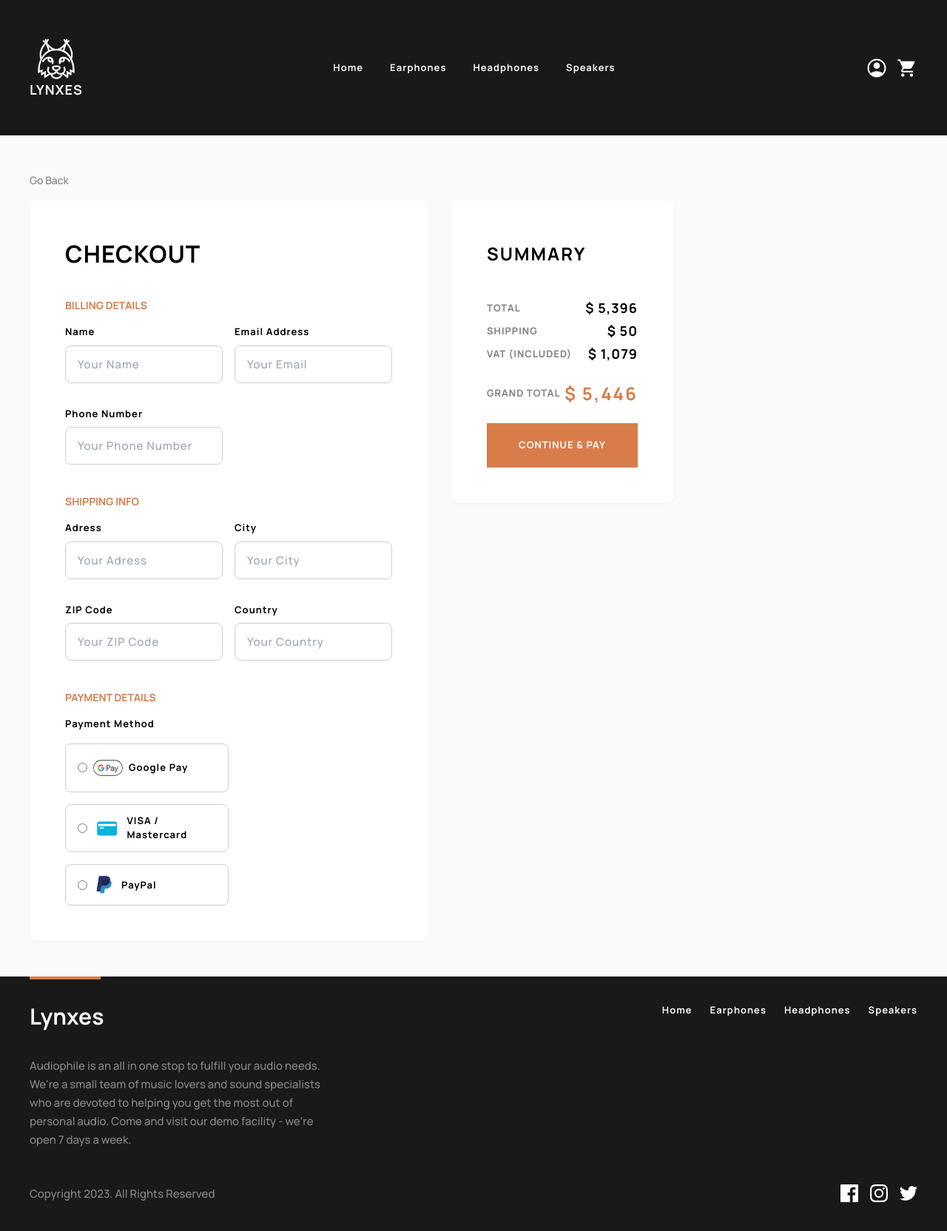
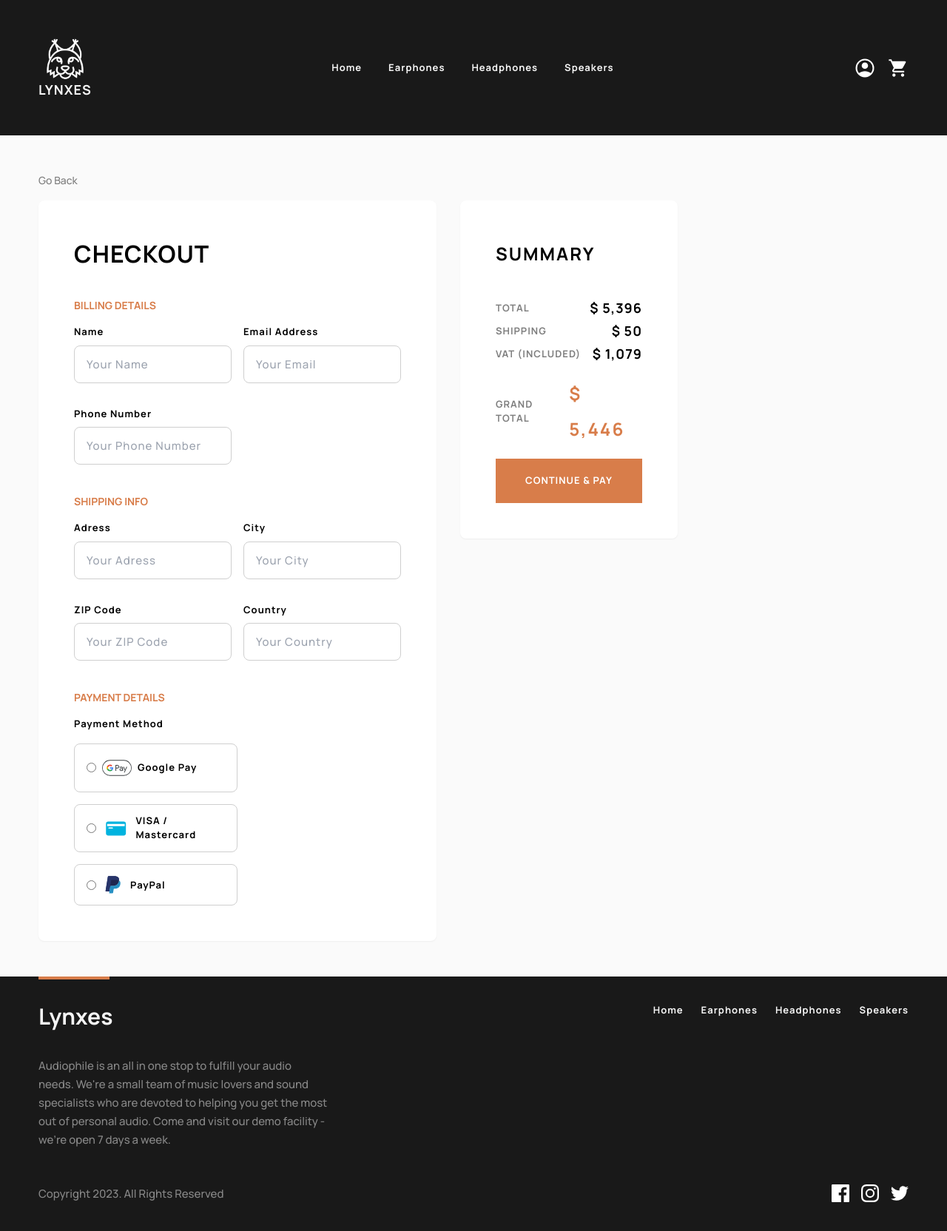
Before and after one commit to TomasLukes/lynxes, a Next.js app: page /checkout in a window 1280 px wide. Shown: the top 1664 px of the page at 74% size. Built offline with nearby package versions, Linux system fonts and the light colour scheme.

Commit message:
Add padding on sides for lg screens

```diff
--- a/src/app/checkout/page.tsx
+++ b/src/app/checkout/page.tsx
@@ -2,7 +2,7 @@ import Link from "next/link"
 import ButtonPrimary from "../components/buttons/ButtonPrimary"
 export default function Checkout() {
   return (
-    <section className="container max-width my-12 mx-auto px-6 md:px-9 lg:px-0">
+    <section className="container max-width my-12 mx-auto px-6 md:px-9 lg:px-3">
       {/* Go back link */}
       <Link href="/" className="text-sm font-medium opacity-50 capitalize">
         Go back
--- a/src/app/components/navigation/Footer.tsx
+++ b/src/app/components/navigation/Footer.tsx
@@ -5,7 +5,7 @@ export default function Footer() {
     /* Footer */
     <footer className="relative w-full bg-dark-850 text-neutral-100">
       {/* Footer container */}
-      <div className="footer-container container mx-auto grid py-9 px-6 md:px-9 lg:px-0">
+      <div className="footer-container container mx-auto grid py-9 px-6 md:px-9 lg:px-3">
         {/* Decorative span */}
         <span className="absolute left-1/2 md:left-auto transform md:transform-none -translate-x-1/2 md:translate-x-0
           top-0 w-24 h-1 bg-primary-700">
--- a/src/app/components/navigation/Header.tsx
+++ b/src/app/components/navigation/Header.tsx
@@ -21,15 +21,15 @@ export default function Header() {
     /* Header */
     <header className="relative w-full bg-dark-850 text-neutral-100">
       {/* Header container */}
-      <div id="navbar-desktop" className="container max-width mx-auto flex items-center justify-between py-6 md:py-12 px-6 md:px-9 lg:px-0">
+      <div id="navbar-desktop" className="container max-width mx-auto flex items-center justify-between py-6 md:py-12 px-6 md:px-9 lg:px-3">
         {/* Mobile menu */}
         <img src={`/icons/shared/menu/icon-menu-${mobileMenuOpen ? 'close' : 'hamburger' }.svg`} alt=""
-          className="lg:hidden"
+          className="lg:hidden w-8 md:w-10"
           onClick={() => handleClick() }
         />
         {/* Logo */}
-        <Link href="/" className="flex flex-col items-center mr-auto lg:mr-0 pl-6 lg:pl-0">
-          <img src="/images/lynxes-logo.png" alt="" className="w-12 md:w-14 lg:w-16 -mb-1" />
+        <Link href="/" className="flex flex-col items-center mr-auto lg:mr-0 pl-6 md:pl-9 lg:pl-0">
+          <img src="/images/lynxes-logo.png" alt="" className="w-10 md:w-14 lg:w-16 -mb-1" />
           <h1 className="heading-6 hidden md:block">
             Lynxes
           </h1>
@@ -59,7 +59,7 @@ export default function Header() {
           </li>
         </nav>
         {/* Account + Shopping card icons */}
-        <div className="flex gap-3 items-center">
+        <div className="flex gap-3 md:gap-4 items-center">
           {/* User account icon */}
           <Link href="/account">
             <svg xmlns="http://www.w3.org/2000/svg" height="30" viewBox="0 -960 960 960" width="30" className="fill-light-100
--- a/src/app/components/shared/About.tsx
+++ b/src/app/components/shared/About.tsx
@@ -2,7 +2,7 @@
 export default function About() {
   return (
     <section id="about"
-      className="container px-6 md:px-9 lg:px-0 mx-auto flex flex-col-reverse lg:flex-row items-center
+      className="container px-6 md:px-9 lg:px-3 mx-auto flex flex-col-reverse lg:flex-row items-center
       gap:8 my-9 md:my-24">
       {/* Text container */}
       <div className="lg:w-1/2">
--- a/src/app/components/shared/Cart.tsx
+++ b/src/app/components/shared/Cart.tsx
@@ -31,7 +31,6 @@ export default function Cart({ handleOpenCart }) {
             <p className="heading-6">
               $ 5,396
             </p>
-
           </div>
           <Link href="/checkout" className="text-light-100" onClick={() => handleOpenCart()}>
             <ButtonPrimary
--- a/src/app/components/shared/Categories.tsx
+++ b/src/app/components/shared/Categories.tsx
@@ -4,7 +4,7 @@ export default function Categories() {
   return (
     /* Categories section*/
     <section id="categories"
-      className="max-width mx-auto px-6 md:px-9 lg:px-0">
+      className="max-width mx-auto px-6 md:px-9 lg:px-3">
       {/* Categories cards container */}
       <div className="container mx-auto flex flex-col md:flex-row justify-center
         md:gap-8 mt-9 md:mt-32 lg:mt-36 mb-9 md:mb-20 lg:mb-32">
--- a/src/app/page.tsx
+++ b/src/app/page.tsx
@@ -11,7 +11,7 @@ export default function Home() {
     <div className="">
       <Hero />
       <Categories />
-      <section id="banners" className="container flex flex-col gap-8 mx-auto my-12 px-6 md:px-9 lg:px-0">
+      <section id="banners" className="container flex flex-col gap-8 mx-auto my-12 px-6 md:px-9 lg:px-3">
         <BannerLg />
         <BannerSm />
         <BannerSplit />
```
